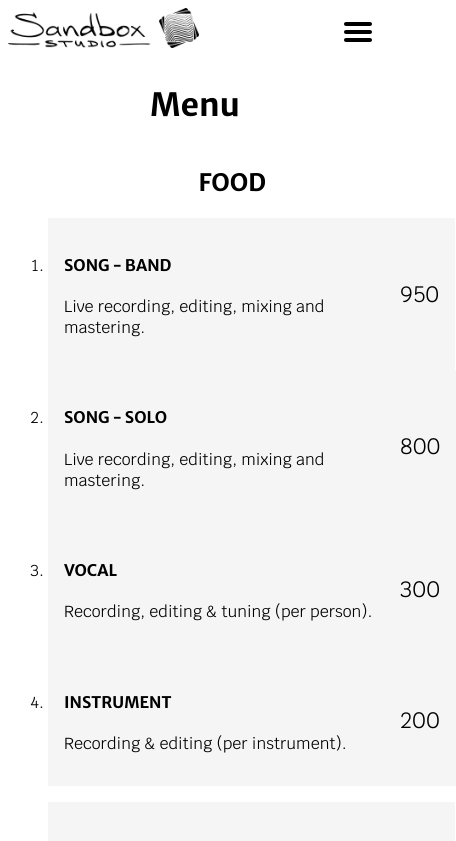
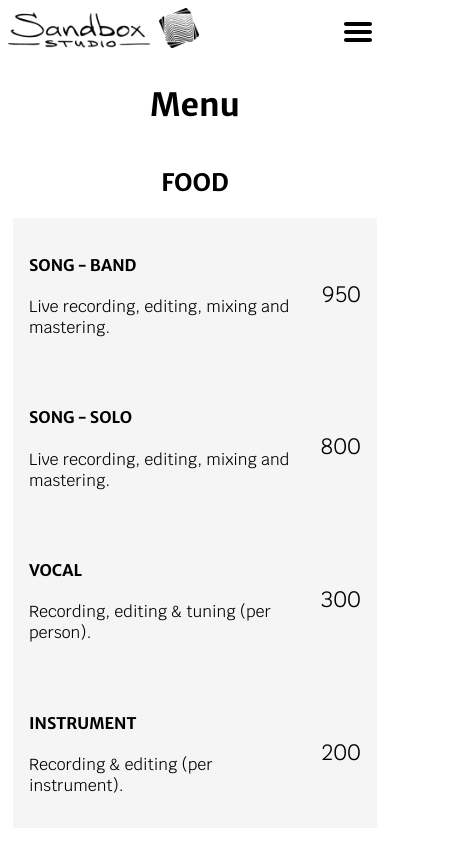
Before and after one commit to moltenot/sandbox_website, a Next.js app: page /menu in a window 390 px wide. Shown: the top 841 px of the page, 456 px wide, since content can reach past the window. Built offline with nearby package versions, Linux system fonts and the light colour scheme.

Commit message:
pretty happy with the menu page responsiveness

```diff
--- a/pages/menu.js
+++ b/pages/menu.js
@@ -1,5 +1,7 @@
 import Navigation from "@/components/navigation";
+import useWindowDimensions from "@/hooks/windowDimensions";
 import styles from "@/styles/menu.module.css";
+import { useEffect, useState } from "react";
 
 function MenuItem({ name, description, price, tooltip }) {
   return (
@@ -22,12 +24,25 @@ const foodToolTip =
   "*Prices include up to 3 revisions. Additional revisions $95.";
 
 export default function Menu() {
+
+  const [mounted, setMounted] = useState(false)
+  const {width, height} = useWindowDimensions()
+
+  useEffect(() => setMounted(true), [])
+
+  const breakpoint = 480
+  const singleColumn = width < breakpoint
+
+
+  if (!mounted) return <div/>
+
   return (
     <>
       <Navigation>
         <div className="cont-lg">
           <h1 className="centred">Menu</h1>
-          <div className="hflex" style={{flexWrap: "wrap", marginLeft:"auto", marginRight:"auto"}}>
+          <div className={`${styles.container}`} >
+            <div className="flex-pad"/>
             <div id="food">
               <h2 className="centred">FOOD</h2>
               <ol>
@@ -86,6 +101,7 @@ CD, or Vinyl."
               </ol>
             </div>
 
+            <div className="flex-pad" style={{maxWidth: "25px"}}/>
 
             <div id="drinks">
               <h2 className="centred">DRINKS</h2>
@@ -146,6 +162,7 @@ CD, or Vinyl."
                 </li>
               </ol>
             </div>
+            <div className="flex-pad"/>
           </div>
         </div>
       </Navigation>
--- a/styles/menu.module.css
+++ b/styles/menu.module.css
@@ -1,11 +1,10 @@
 .menuitem {
   background-color: whitesmoke;
-  width: fit-content;
   display: flex;
   padding: 1rem;
 }
 .menuitemleft {
-  width: 20rem;
+  width: 18rem;
 }
 
 .menuitemright {
@@ -18,6 +17,25 @@
 }
 
 .price {
+  font-size: 1.4rem;
+}
 
-font-size: 1.4rem;
+.container {
+  display: flex;
 }
+
+.container ol {
+  list-style-type: none;
+  flex-direction: row;
+  padding-right: 5px;
+  padding-left: 5px;
+}
+
+@media only screen and (max-width: 480px) {
+  .container {
+    flex-direction: column;
+  }
+}
+
+@media screen {
+}
```
